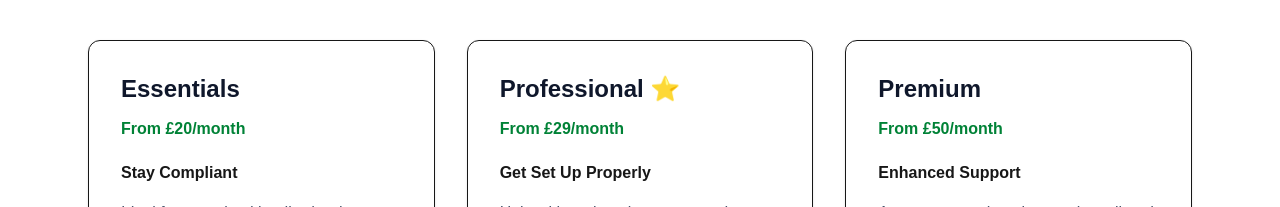
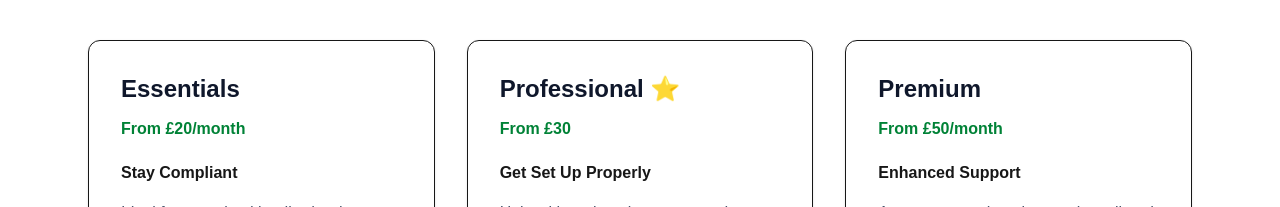
Before and after one commit to colin-mtd/mtd-for-landlords, a Next.js app: page / in a window 1280 px wide. Shown: the part 906-1113 px from the top of the page. Built offline with nearby package versions, Linux system fonts and the light colour scheme.

Commit message:
Update page.js
Changed "From £29" to "From £30" PM

```diff
--- a/app/page.js
+++ b/app/page.js
@@ -106,7 +106,7 @@ export default function Home() {
         </h3>
 
         <p className="text-green-700 font-bold mt-3">
-          From £29/month
+          From £30
         </p>
 
         <p className="font-semibold mt-5">
```
